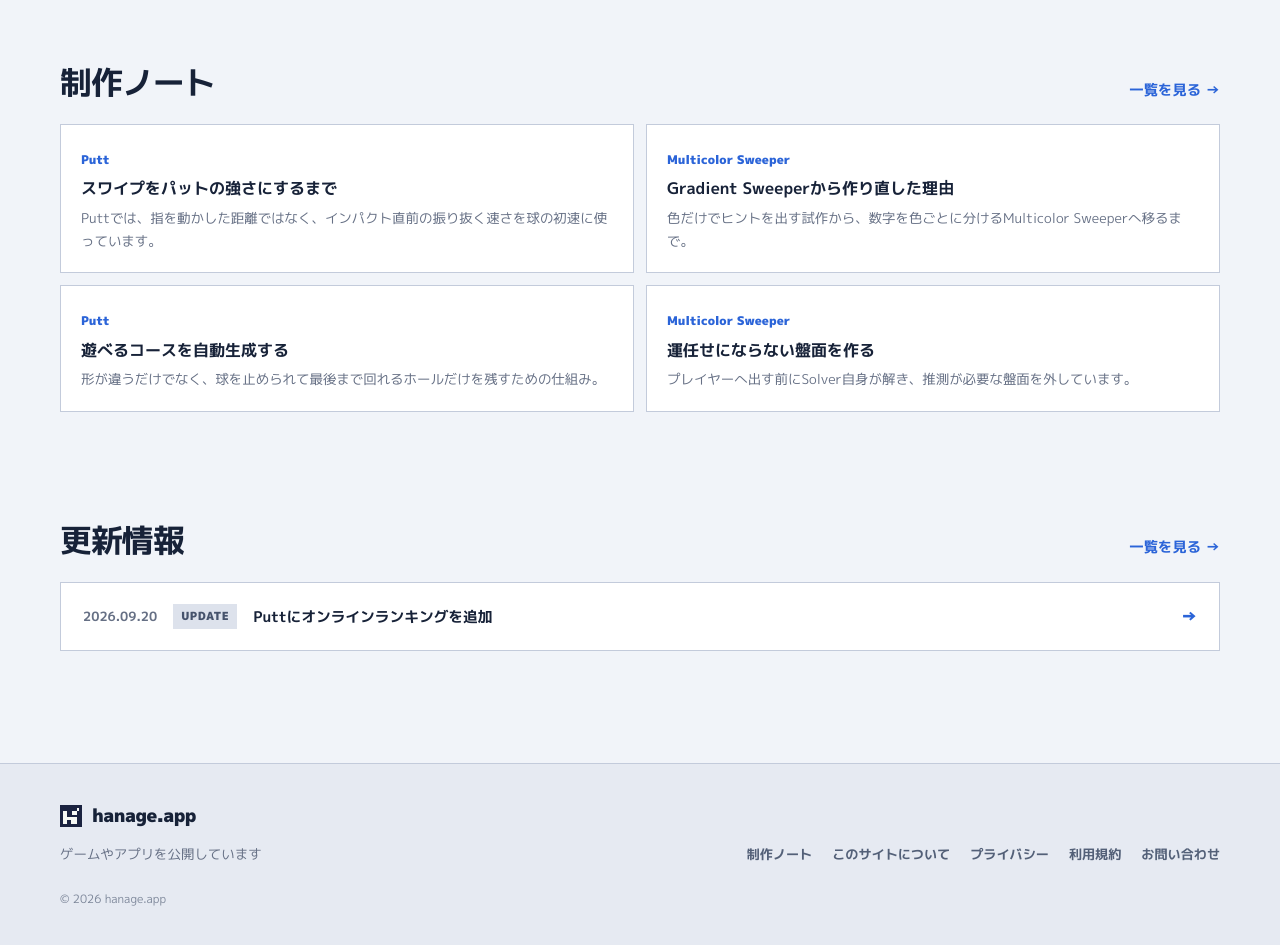
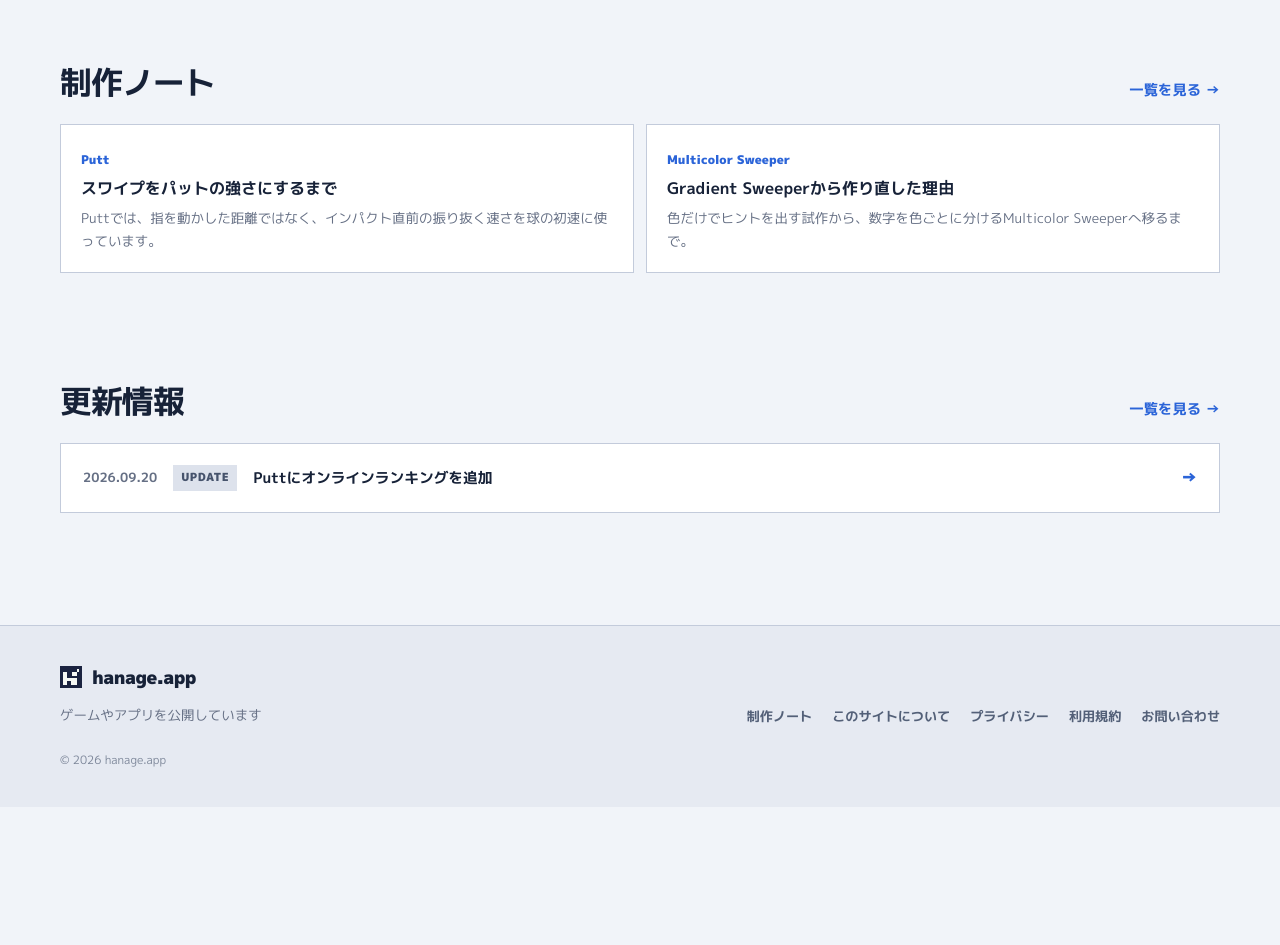
Before and after one commit to hanagemaru/hanage-hub, a Next.js app: page / in a window 1280 px wide. Shown: the part 740-1685 px from the top of the page. After the commit the page ends 1547 px from the top, so only its background shows below. Built offline with nearby package versions, Linux system fonts and the light colour scheme; no server answers.

Commit message:
トップの制作ノートを2件に絞る

```diff
--- a/src/components/pages/HomeView.tsx
+++ b/src/components/pages/HomeView.tsx
@@ -38,7 +38,7 @@ export function HomeView({ locale }: { locale: Locale }) {
           </Link>
         </div>
         <div className="notePreviewGrid">
-          {notes.slice(0, 4).map((note) => {
+          {notes.slice(0, 2).map((note) => {
             const game = games.find((entry) => entry.id === note.gameId);
             if (!game) throw new Error(`Unknown game for note: ${note.id}`);
             return (
```
